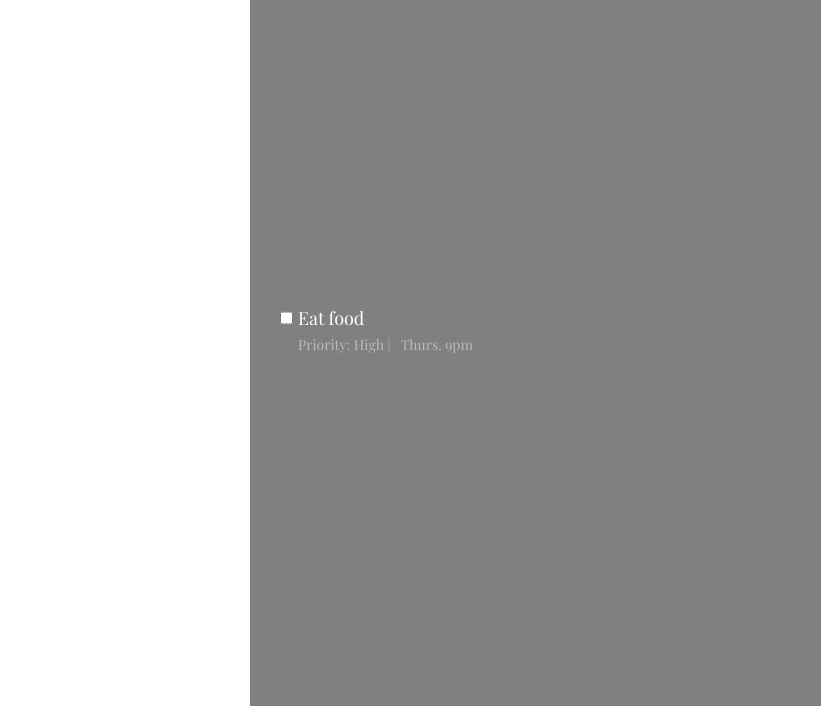
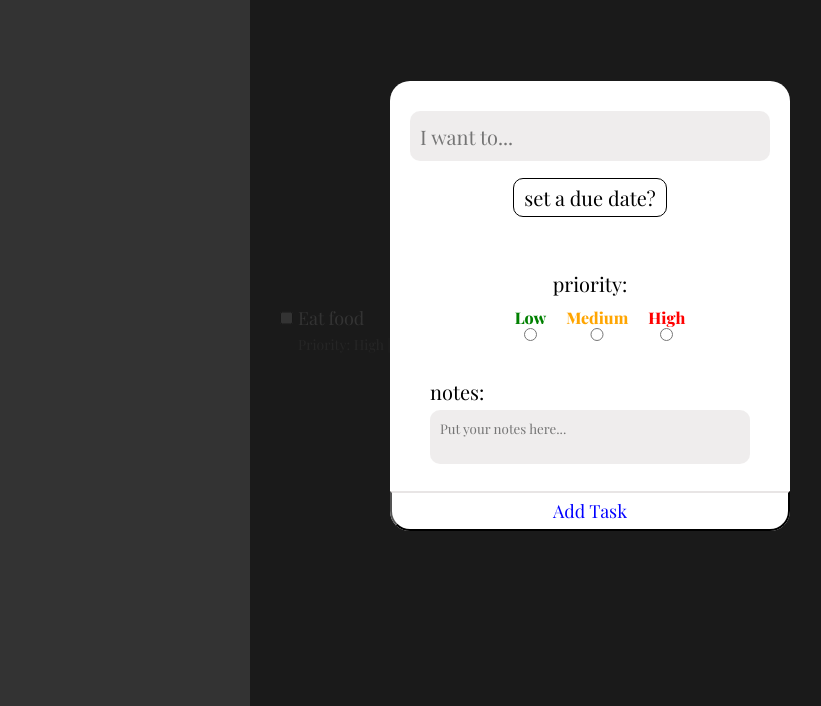
Before and after one commit to zadohu22/ToDo-List, a website built with webpack: page dist/index.html in a window 1280 px wide. Shown: the part 94-800 px from the top of the page, without its empty margins (50-871 px from the left). Built offline with nearby package versions, Linux system fonts and the light colour scheme.

Commit message:
switch popup to form, fix form styling, basic form validation

```diff
--- a/dist/index.html
+++ b/dist/index.html
@@ -14,9 +14,9 @@
 <body>
 
     <div class="createToDoPopup" id="createToDoPopup">
-
+        <form action="#" method="post" onsubmit="return false">
             <div class="inputContainer">
-            <input type="text" name="userInput" id="userInput" placeholder="I want to..." />
+                <input type="text" name="userInput" id="userInput" placeholder="I want to..." required />
             </div>
 
             <div class="dateContainer" id="dateContainer">
@@ -27,12 +27,12 @@
 
             <div class="priorityContainer">
                 <p id="priority" class="priority">priority:</p>
-            <form action="#" method="post">
+
                     <!-- <div class="formElementWrapper">
                         <label for="none" id="noneLabel">None</label>
                         <input type="radio" name="radio" id="none" value="none">
                     </div> -->
-
+                <div class="priorityButtonsContainer">
                     <div class="formElementWrapper">
                         <label for="low" id="lowLabel">Low</label>
                         <input type="radio" name="radio" id="low">
@@ -47,7 +47,9 @@
                         <label for="high" id="highLabel">High</label>
                         <input type="radio" name="radio" id="high">
                     </div>
-            </form>
+                </div>
+
+
             </div>
 
             <div class="textAreaContainer">
@@ -58,7 +60,7 @@
             <div class="buttonContainer">
                 <button id="submitPopup">Add Task</button>
             </div>
-
+         </form>
 
     </div>
     <div class="blackOverlay" id="blackOverlay"></div>
--- a/dist/styles.css
+++ b/dist/styles.css
@@ -54,11 +54,11 @@ body {
 }
 
 .createToDoPopup {
-  display: none;
-  -ms-grid-column-align: center;
-      justify-self: center;
+  display: -webkit-box;
+  display: -ms-flexbox;
+  display: flex;
+  justify-self: center;
   -ms-flex-item-align: center;
-      -ms-grid-row-align: center;
       align-self: center;
   -webkit-box-orient: vertical;
   -webkit-box-direction: normal;
@@ -72,15 +72,33 @@ body {
           justify-content: space-between;
   border-radius: 20px;
   width: 400px;
-  height: 60%;
+  height: 450px;
   padding-top: 30px;
   background-color: white;
   z-index: 1002;
   position: absolute;
 }
 
+form {
+  display: -webkit-box;
+  display: -ms-flexbox;
+  display: flex;
+  width: 100%;
+  height: 100%;
+  -webkit-box-orient: vertical;
+  -webkit-box-direction: normal;
+      -ms-flex-direction: column;
+          flex-direction: column;
+  -webkit-box-align: center;
+      -ms-flex-align: center;
+          align-items: center;
+  -webkit-box-pack: justify;
+      -ms-flex-pack: justify;
+          justify-content: space-between;
+}
+
 .blackOverlay {
-  display: none;
+  display: block;
   position: absolute;
   top: 0%;
   left: 0%;
@@ -203,16 +221,16 @@ body {
   font-size: 20px;
 }
 
-.priorityContainer form {
-  display: -webkit-box;
-  display: -ms-flexbox;
-  display: flex;
-}
-
 .priorityContainer label, .priorityContainer input {
   text-align: center;
   font-weight: 800;
   margin-left: 20px;
+}
+
+.priorityButtonsContainer {
+  display: -webkit-box;
+  display: -ms-flexbox;
+  display: flex;
 }
 
 #noneLabel {
@@ -294,19 +312,6 @@ body {
   font-size: 18px;
   color: blue;
   cursor: pointer;
-}
-
-#submitPopup::before {
-  content: "";
-  display: block;
-  position: absolute;
-  bottom: 40px;
-  left: 0;
-  width: 100%;
-  height: 1px;
-  -webkit-box-shadow: 0px 1px 13px rgba(0, 0, 0, 0.6);
-          box-shadow: 0px 1px 13px rgba(0, 0, 0, 0.6);
-  z-index: 1003;
 }
 
 #submitPopup:hover {
--- a/dist/styles.scss
+++ b/dist/styles.scss
@@ -40,7 +40,7 @@ body{
 }
 
 .createToDoPopup{
-    display: none;
+    display: flex;
     justify-self: center;
     align-self: center;
     flex-direction: column;
@@ -48,16 +48,24 @@ body{
     justify-content: space-between;
     border-radius: 20px;
     width: 400px;
-    height: 60%;
+    height: 450px;
     padding-top: 30px;
     background-color: white;
     z-index:1002;
     position: absolute;
+}
 
+form{
+    display: flex;
+    width: 100%;
+    height: 100%;
+    flex-direction: column;
+    align-items: center;
+    justify-content: space-between;
 }
 
 .blackOverlay{
-    display: none;
+    display: block;
     position: absolute;
     top: 0%;
     left: 0%;
@@ -129,13 +137,6 @@ body{
     height: 100vh;
     justify-content: center;
     align-items: center;
-    // position: absolute;
-    // top: 25%;
-    // left: 25%;
-    // width: 50%;
-    // height: 50%;
-    // z-index:1003;
-
 }
 
 .priorityContainer{
@@ -152,14 +153,14 @@ body{
     font-size: 20px;
 }
 
-.priorityContainer form{
-    display: flex;
-}
-
 .priorityContainer label, .priorityContainer input{
     text-align: center;
     font-weight: 800;
     margin-left: 20px;
+}
+
+.priorityButtonsContainer{
+    display: flex;
 }
 
 #noneLabel{
@@ -228,18 +229,18 @@ body{
     cursor: pointer;
 }
 
-#submitPopup::before{
-    content: "";
-    display: block;
-    position: absolute;
-    bottom: 40px;
-    left: 0;
-    width: 100%;
-    height: 1px;
-    box-shadow: 0px 1px 13px rgba(0,0,0,.6);
+// #submitPopup::before{
+//     content: "";
+//     display: block;
+//     position: absolute;
+//     bottom: 40px;
+//     left: 0;
+//     width: 100%;
+//     height: 1px;
+//     box-shadow: 0px 1px 13px rgba(0,0,0,.6);
 
-    z-index: 1003;
-}
+//     z-index: 1003;
+// }
 
 #submitPopup:hover{
     background-color: rgba(211, 211, 211, 0.342);;
```
Also changed, not shown: 1 other file. Lines whose indentation alone changed are shown as unchanged.
